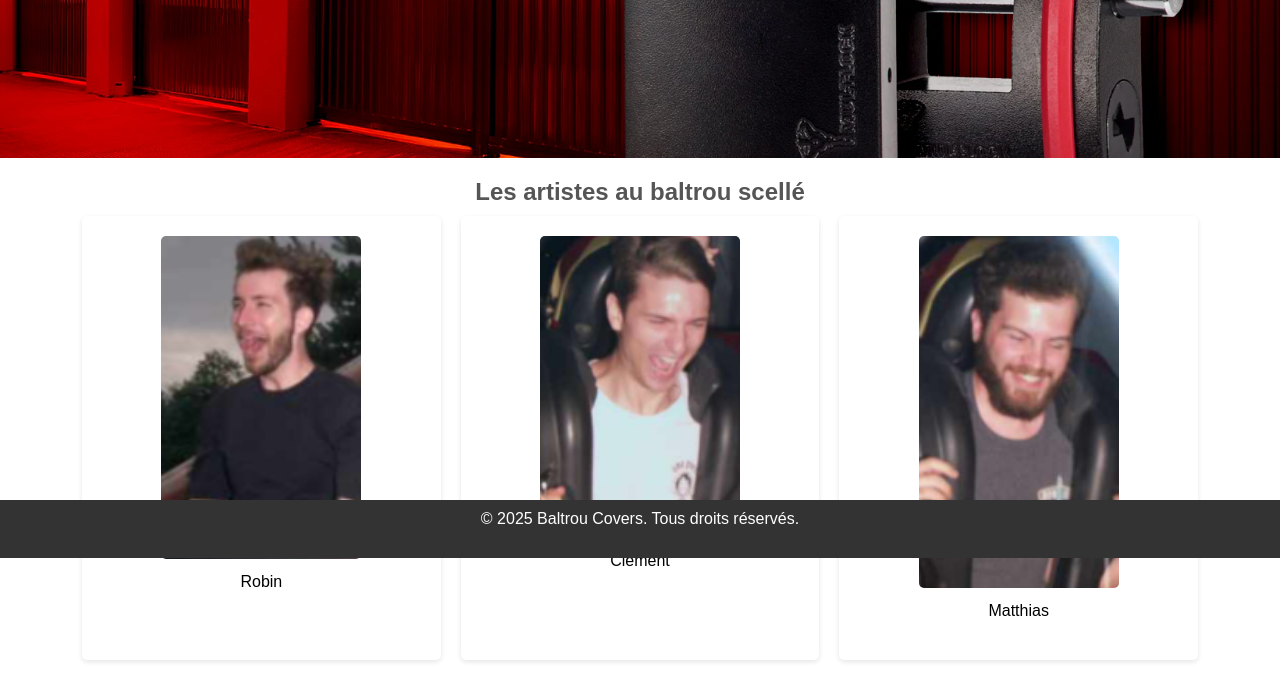
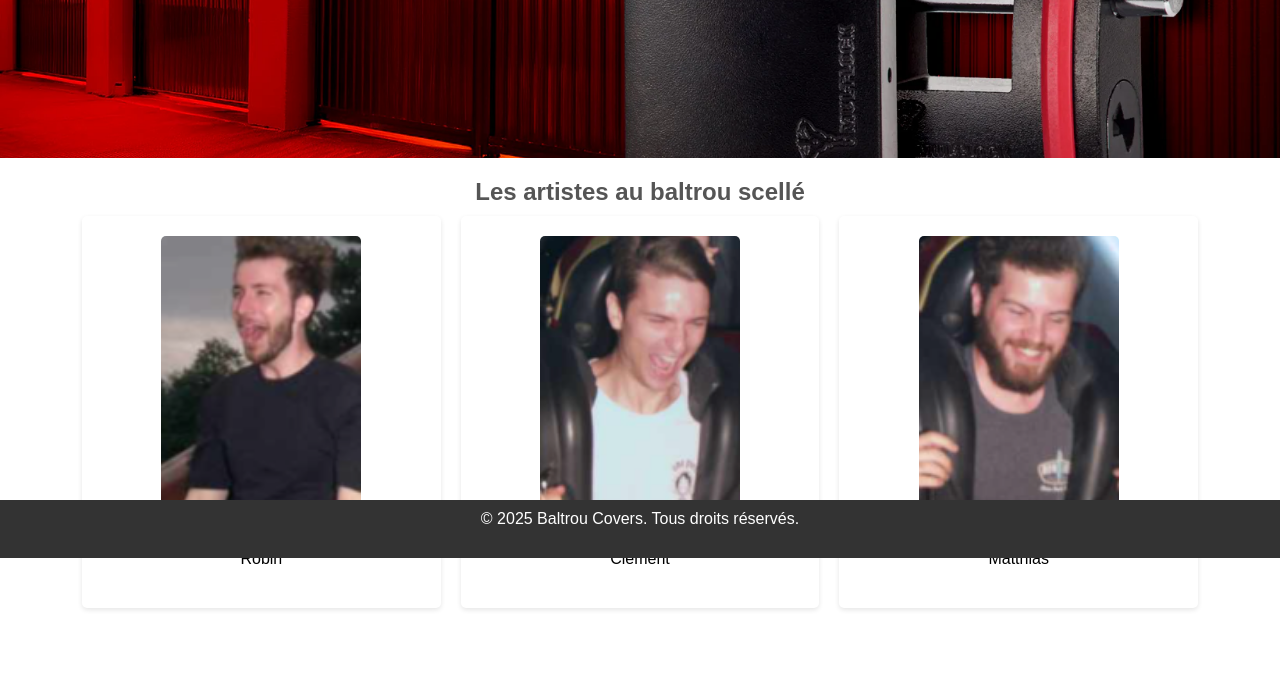
Before and after one commit to Mahonoyuusha/Mahonoyuusha.github.io, a plain HTML site: page artistes.html in a window 1280 px wide. Shown: the part 242-942 px from the top of the page. Drawn offline with Linux system fonts and the light colour scheme.

Commit message:
Add files via upload

```diff
--- a/artistes.html
+++ b/artistes.html
@@ -5,7 +5,7 @@
 <head>
     <meta charset="UTF-8">
     <meta name="viewport" content="width=device-width, initial-scale=1.0">
-    <title>Mon site web</title>
+    <title>Baltrou Scellé</title>
     <link rel="stylesheet" href="style.css">
     <link rel="stylesheet" href="https://cdnjs.cloudflare.com/ajax/libs/font-awesome/6.7.2/css/all.min.css" crossorigin="anonymous">
 </head>
--- a/style.css
+++ b/style.css
@@ -164,12 +164,12 @@ a:hover {
     width: 100%;
     margin-top: 5px;
 }
-.img-artiste {
+.card img.img-artiste {
+    height: 300px;
     width: 200px;
-    height: 600px;
-    object-fit: cover;
     border-radius: 5px;
     margin-bottom: 10px;
+    object-fit: cover;
 }
 
 
```
